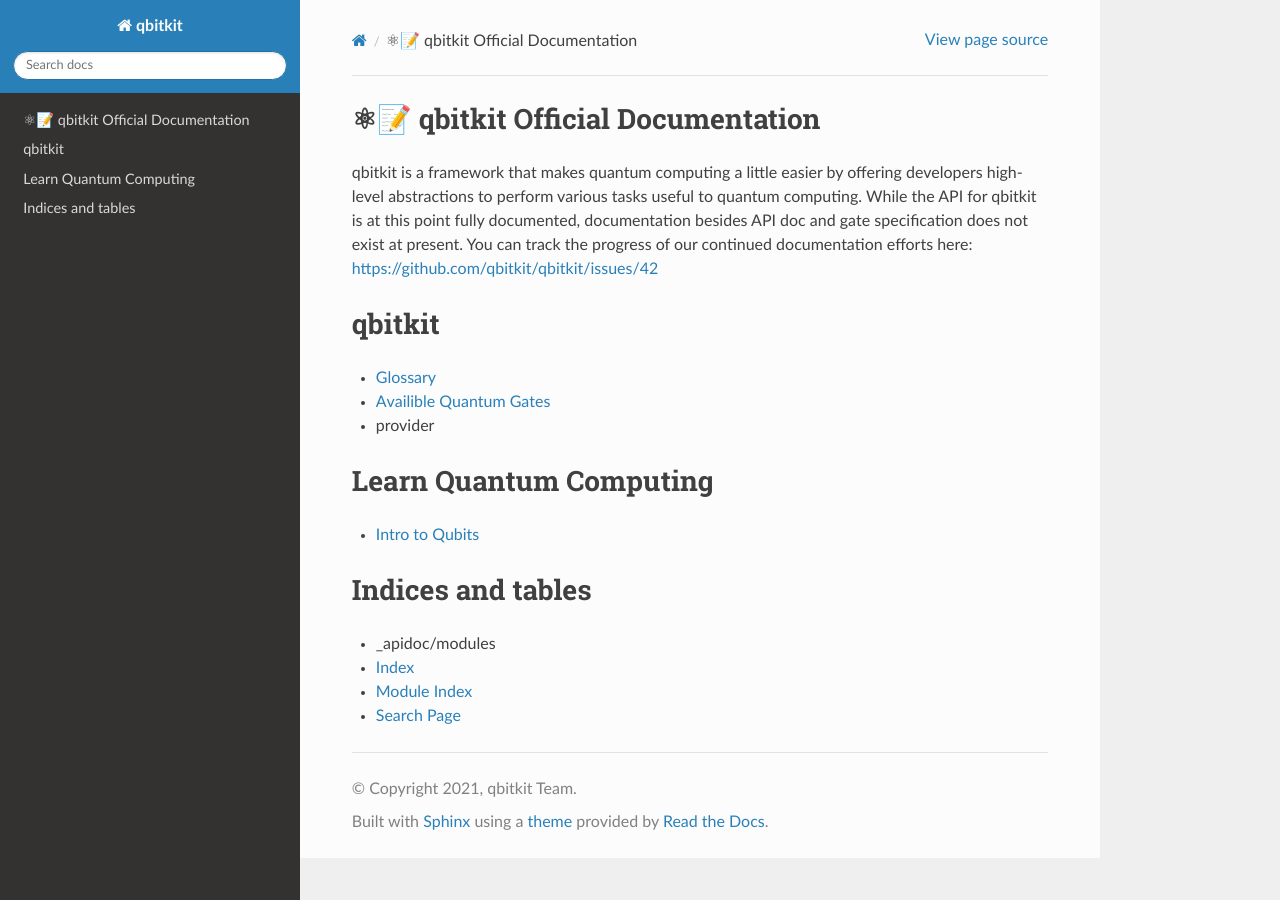
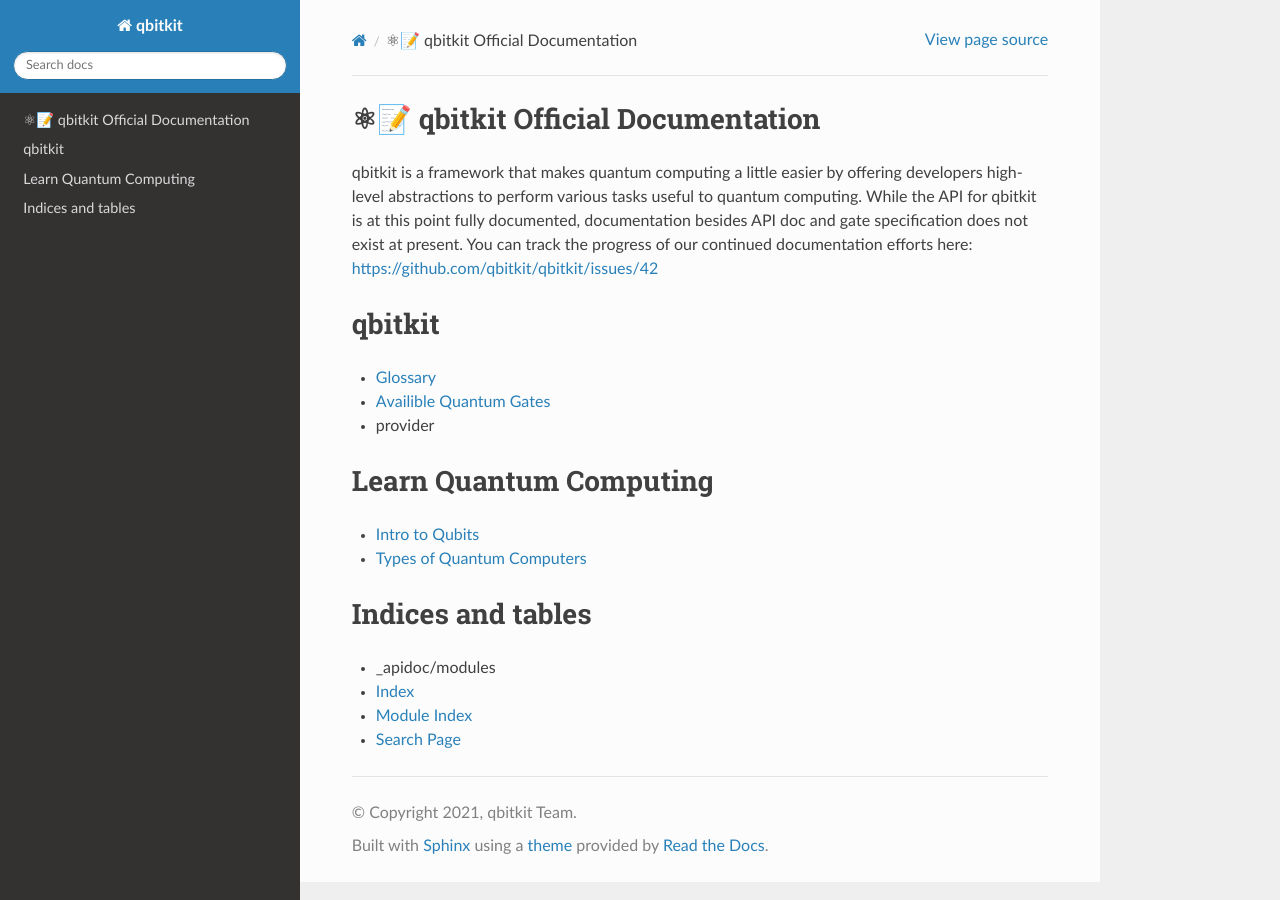
Before and after one commit to qbitkit/qbitkit, a Sphinx documentation site: the page built from doc/sphinx/index.rst, in a window 1280 px wide. Built offline with Sphinx 7.4.7 and the Read the Docs theme 2.0.0, drawn with Linux system fonts in a browser that asks for light colours.

Commit message:
:new: :pencil: Add Link to New Arch Types Documentation

```diff
--- a/doc/sphinx/index.rst
+++ b/doc/sphinx/index.rst
@@ -18,6 +18,7 @@
 =======================
 
 * :doc:`qubit`
+* :doc:`computer_types`
 
 
 Indices and tables
```
